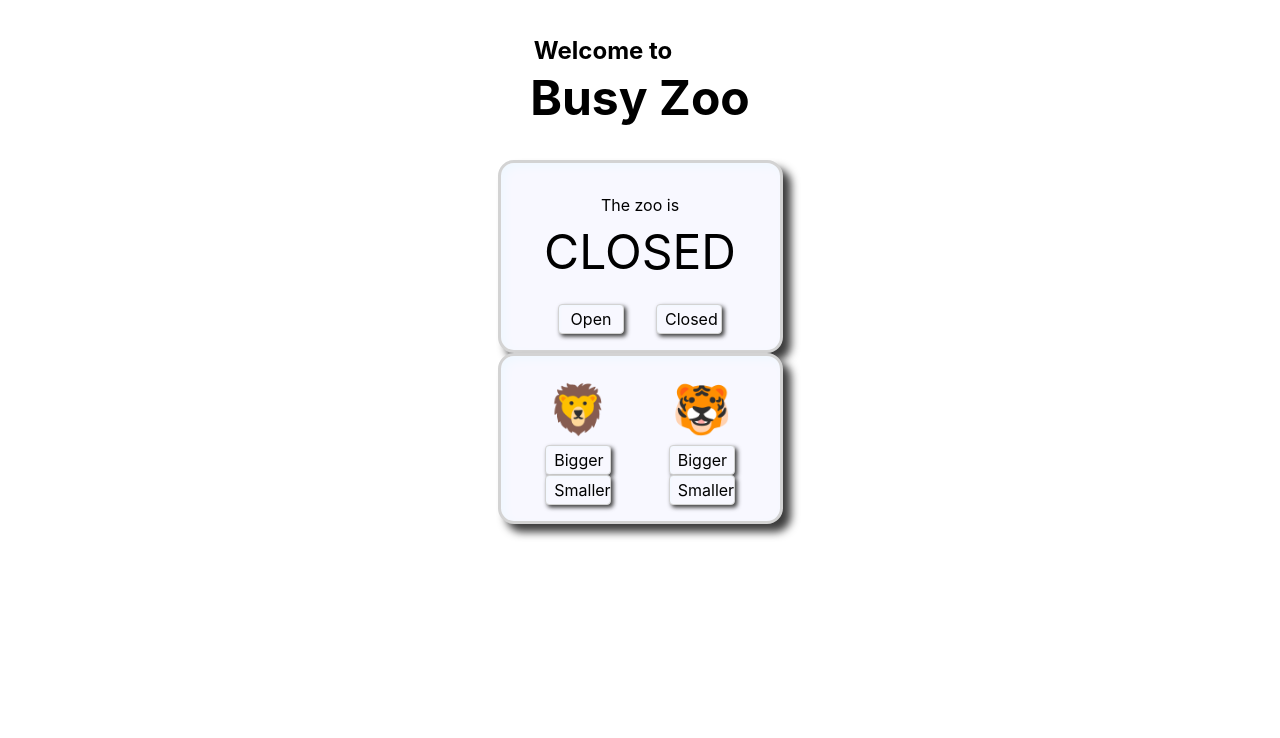
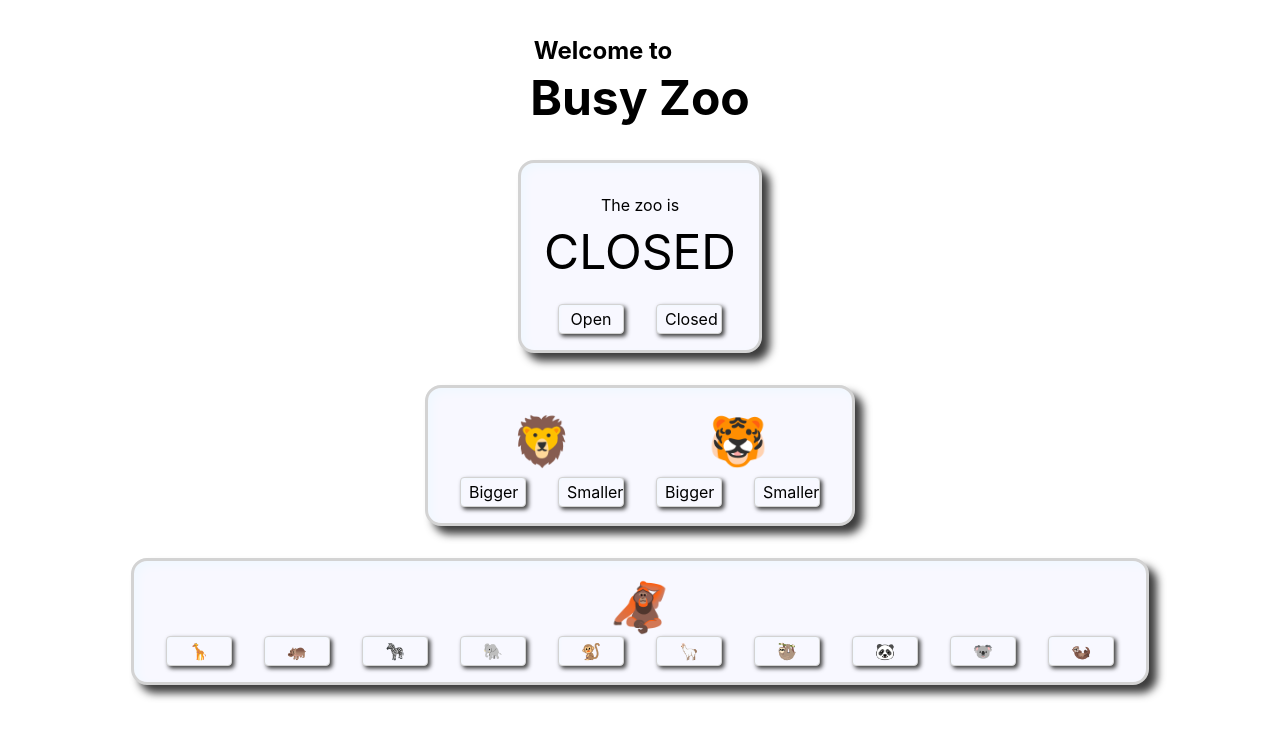
Before and after one commit to ryanflitcroft/busy-zoo, a React (Create React App) app: page / in a window 1280 px wide. Shown: the top 738 px of the page. Built offline with nearby package versions, Linux system fonts and the light colour scheme.

Commit message:
state set for animalParade. Functions written for components ParadeSection, Animal, called in Main

```diff
--- a/src/App.js
+++ b/src/App.js
@@ -8,6 +8,7 @@ function App() {
   const [isOpen, setIsOpen] = useState(false);
   const [lionSize, setLionSize] = useState(3);
   const [tigerSize, setTigerSize] = useState(3);
+  const [animalParade, setAnimalParade] = useState(['🦧']);
 
   return (
     <>
@@ -17,7 +18,9 @@ function App() {
         lionSize={lionSize}
         setLionSize={setLionSize}
         tigerSize={tigerSize}
-        setTigerSize={setTigerSize} />
+        setTigerSize={setTigerSize}
+        animalParade={animalParade}
+        setAnimalParade={setAnimalParade} />
     </>
 
   );
--- a/src/Main/Main.css
+++ b/src/Main/Main.css
@@ -6,7 +6,7 @@ main {
 }
 
 section {
-  width: 285px;
+  /* width: 285px; */
   display: flex;
   flex-direction: column;
   align-items: center;
@@ -17,6 +17,7 @@ section {
               inset 0.25em 0.25em 0.5em aliceblue;
   padding: 1em;
   text-align: center;
+  margin: 0 0 2em;
 }
 
 span {
--- a/src/Main/Main.js
+++ b/src/Main/Main.js
@@ -2,6 +2,7 @@ import React from 'react';
 import './Main.css';
 import OpenSign from './OpenSign';
 import FightSection from './FightSection/FightSection';
+import ParadeSection from './ParadeSection/ParadeSection';
 
 export default function Main(props) {
   console.log(props);
@@ -12,6 +13,8 @@ export default function Main(props) {
         setLionSize={props.setLionSize}
         tigerSize={props.tigerSize}
         setTigerSize={props.setTigerSize}/>
+      <ParadeSection animalParade={props.animalParade}
+        setAnimalParade={props.setAnimalParade} />
     </main>
   );
 }
--- /dev/null
+++ b/src/Main/ParadeSection/Animal.js
@@ -0,0 +1,7 @@
+import React from 'react';
+
+export default function Animal({ animal }) {
+  return (
+    <span className='parade'>{animal}</span>
+  );
+}
--- /dev/null
+++ b/src/Main/ParadeSection/ParadeSection.css
@@ -0,0 +1,5 @@
+section
+
+span.parade {
+  display: inline;
+}
--- /dev/null
+++ b/src/Main/ParadeSection/ParadeSection.js
@@ -0,0 +1,32 @@
+import React from 'react';
+import Animal from './Animal';
+import './ParadeSection.css';
+
+export default function ParadeSection({ animalParade,
+  setAnimalParade }) {
+
+  console.log(animalParade);
+  return (
+    <section>
+      <div>
+        {animalParade.map((animal, i) =>
+          <Animal key={animal, i} animal={animal} />
+        )}
+      </div>
+      <div>
+        <button onClick={() => setAnimalParade([...animalParade, '🦒'])}>🦒</button>
+        <button onClick={() => setAnimalParade([...animalParade, '🦛'])}>🦛</button>
+        <button onClick={() => setAnimalParade([...animalParade, '🦓'])}>🦓</button>
+        <button onClick={() => setAnimalParade([...animalParade, '🐘'])}>🐘</button>
+        <button onClick={() => setAnimalParade([...animalParade, '🐒'])}>🐒</button>
+        <button onClick={() => setAnimalParade([...animalParade, '🦙'])}>🦙</button>
+        <button onClick={() => setAnimalParade([...animalParade, '🦥'])}>🦥</button>
+        <button onClick={() => setAnimalParade([...animalParade, '🐼'])}>🐼</button>
+        <button onClick={() => setAnimalParade([...animalParade, '🐨'])}>🐨</button>
+        <button onClick={() => setAnimalParade([...animalParade, '🦦'])}>🦦</button>
+
+      </div>
+
+    </section>
+  );
+}
```
Also changed, not shown: src/Main/FightSection/FightSection.css (line endings or trailing spaces), src/Main/FightSection/FightSection.js (line endings or trailing spaces).
